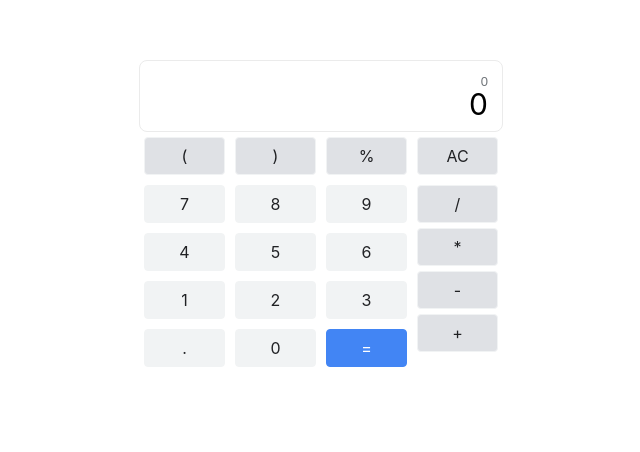
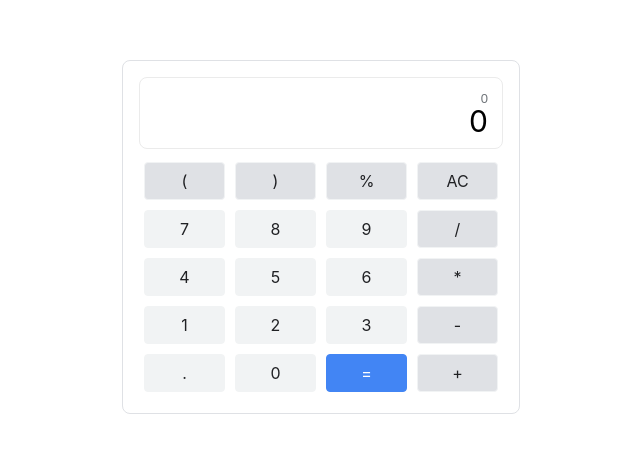
Before and after one commit to megaconfidence/Front-End-Libraries-Projects---Build-a-JavaScript-Calculator, a React (Create React App) app: page / in a window 1280 px wide. Shown: the part 240-692 px from the top of the page, without its empty margins (319-959 px from the left). Built offline with nearby package versions, Linux system fonts and the light colour scheme.

Commit message:
feat: Completed error handling

```diff
--- a/src/App.css
+++ b/src/App.css
@@ -2,6 +2,10 @@
 
     width: 364px;
     margin: 300px auto;
+    padding: 16px;
+    border: 1px solid #dfe1e5;
+    border-radius: 8px;
+
 }
 .display {
     height: 72px;
@@ -10,6 +14,7 @@
     margin: auto;
     padding: 10px 14px 0px 10px;
     box-sizing: border-box;
+    margin-bottom: 8px;
 }
 .display-row1 {
     width: 100%;
@@ -51,8 +56,9 @@
     flex-wrap: wrap;
     flex-direction: row-reverse;
 }
-.rigth-controls {
-    width: 30%;
+.right-controls {
+    flex-direction: column;
+    display: flex;
 }
 .button {
     background: #f1f3f4;
--- a/src/App.js
+++ b/src/App.js
@@ -28,15 +28,21 @@ const digits = [
 function App() {
   const [input, setInput] = useState('');
   const [output, setOutput] = useState(0);
-  const [error, setError] = useState(true)
+  const [error, setError] = useState(false);
   let temp;
 
   const handleOnClick = e => {
     const button = e.target.childNodes[0].data;
+    if (error) {
+      setInput('');
+      setOutput(0);
+      setError(false);
+    }
 
     if (button === 'AC') {
       setInput('');
       setOutput(0);
+      setError(false);
     } else if (button === '=') {
       let tempInput = input;
       if (tempInput.includes('-*')) {
@@ -69,13 +75,13 @@ function App() {
       if (tempInput.includes('-+')) {
         tempInput = tempInput.split('-').join('');
       }
-      // console.log(input, tempInput);
-      // eslint-disable-next-line no-eval
-      if(eval(tempInput)) {
+      try {
+        // eslint-disable-next-line no-eval
         const ans = eval(tempInput);
         setInput(`${ans}`);
-      } else {
-        setError(true)
+      } catch (e) {
+        setError(true);
+        console.log('Error');
       }
       setOutput(tempInput);
     } else if (input === '0') {
@@ -98,7 +104,7 @@ function App() {
 
         if (temp.replace(/[^.]/g, '').length > 1 && button === '.') {
         } else {
-          if(input.length >= 9) {
+          if (input.length >= 9) {
             temp = input.substring(1, input.length);
             setInput(`${temp}${button}`);
           } else {
@@ -107,8 +113,8 @@ function App() {
         }
       } else if (input.replace(/[^.]/g, '').length > 0 && button === '.') {
       } else {
-        console.log(input.length)
-        if(input.length >= 9) {
+        console.log(input.length);
+        if (input.length >= 9) {
           temp = input.substring(1, input.length);
           setInput(`${temp}${button}`);
         } else {
@@ -119,7 +125,7 @@ function App() {
   };
   return (
     <div className='calc'>
-      <Display input={input} output={output} />
+      <Display input={input} output={output} error={error} />
       <div className='button-container'>
         <div className='top-container'>
           <LeftParen onClick={handleOnClick} />
--- a/src/component/display.js
+++ b/src/component/display.js
@@ -5,7 +5,7 @@ const Display = ({input, output, error}) => {
 const noError=  <><div className='display-row1'>{output}</div>
 <div id="display"  className='display-row2'>{input?input:0}</div></>;
   return <div className='display'>
-    {error?'Error':noError}
+    {error?<span style={{color: 'red'}}>Error</span>:noError}
 
   </div>;
 };
```
